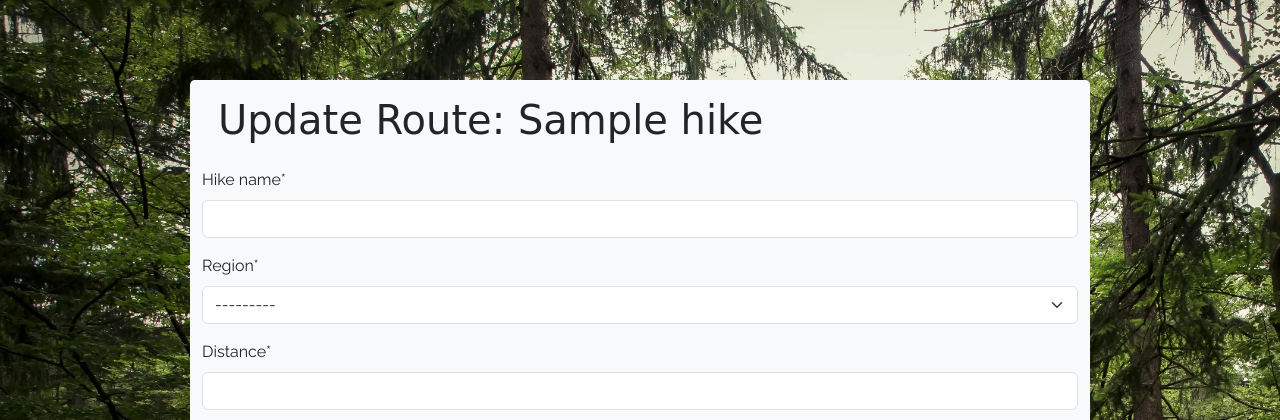
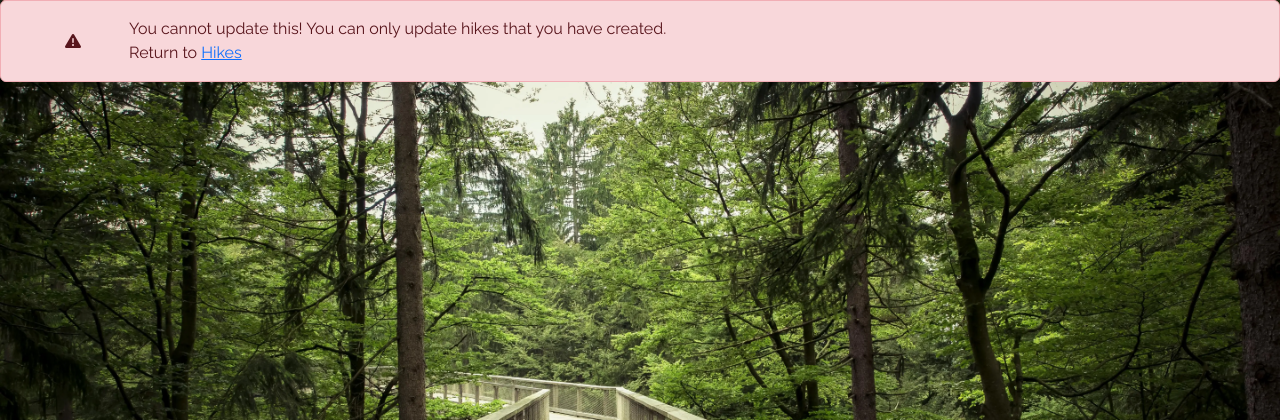
Before and after one commit to Code-Institute-Submissions/nature-adventures, a Django app: template hikes/templates/hikes/update_hike.html in a window 1280 px wide. Shown: the part 56-476 px from the top of the page. Run offline with Django 4.2, Linux system fonts and the light colour scheme; the template is opened without the code that fills it: values that come from a table or form of the project are taken from there, others are empty; tables that the repository leaves empty hold one stand-in row (values such as "Sample post"); some libraries are stand-ins or nearby versions; some web fonts are replaced.

Commit message:
fix: show error msg if not author tries to edit hike

```diff
--- a/hikes/templates/hikes/update_hike.html
+++ b/hikes/templates/hikes/update_hike.html
@@ -4,6 +4,7 @@
 
 {% block content %}
 
+{% if request.user == selected_hike.author %}
 <div class="container bg-light content-container">
     <h1 class="p-3"> Update Route: {{selected_hike.hike_name}} </h1>
     <form method="POST" action="{% url 'update_hike' selected_hike.slug %}" enctype="multipart/form-data">
@@ -11,7 +12,16 @@
         {{ update_form | crispy }}
         <br>
         <div class="modify-btns"><button type="submit" class="btn blue-btn">Save</button></div>
-
     </form>
 </div>
+{% else %}
+<div class="alert alert-danger d-flex align-items-center" role="alert">
+    <i class="fa-solid fa-triangle-exclamation mx-5"></i>
+    <div>
+      You cannot update this! You can only update hikes that you have created. <br>
+      Return to <a href="{% url 'hikes' %}">Hikes</a>
+    </div>
+  </div>
+{% endif %}
+
 {% endblock %}
```
Also changed, not shown: hikes/templates/hikes/hike_info.html (+3 -5 lines).
